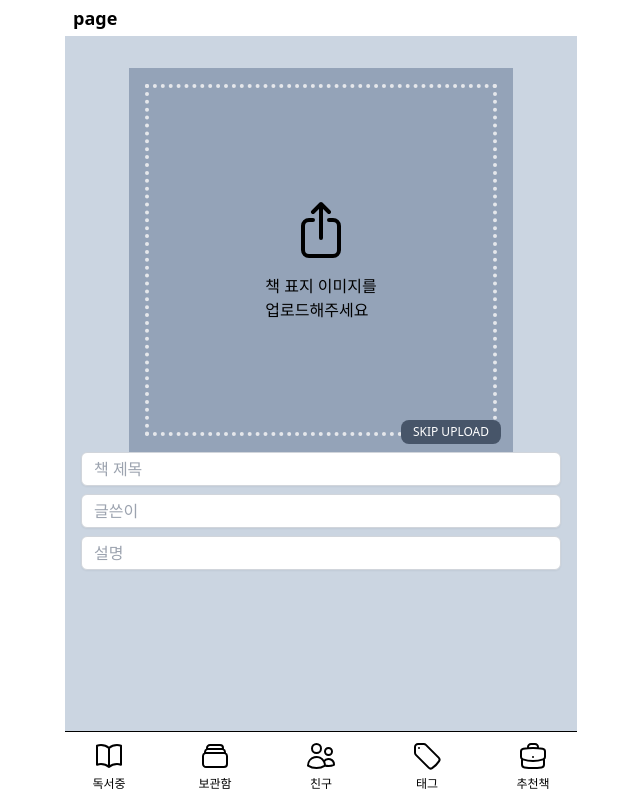
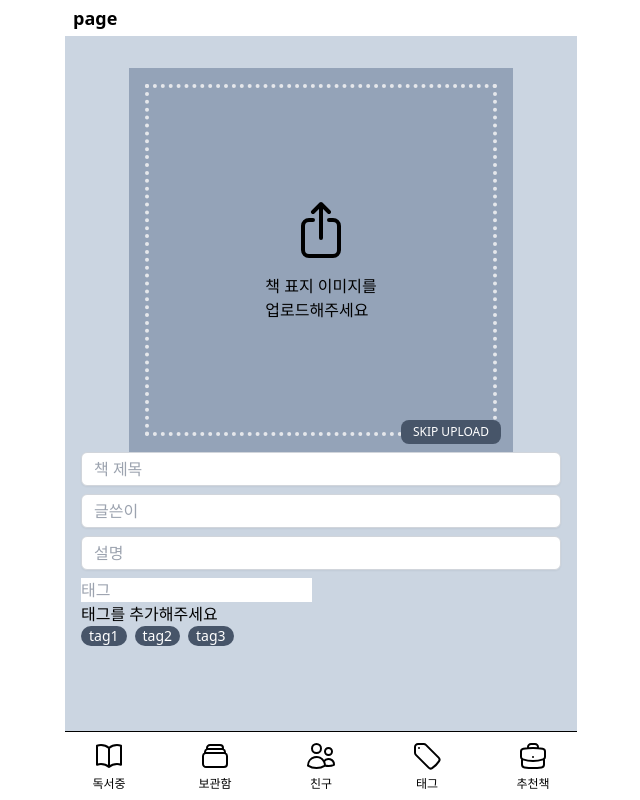
Before and after one commit to Yuyeol/book-talk, a Next.js app: page /Book/create in a window 1280 px wide. Shown: the whole page, without its empty margins (319-959 px from the left). Built offline with nearby package versions, Linux system fonts and the light colour scheme.

Commit message:
feat #3: create page 태그 추가

```diff
--- /dev/null
+++ b/components/selectable-tag.tsx
@@ -0,0 +1,24 @@
+const SelectableTag = ({
+  name,
+  id,
+  selectTag,
+  isSelected,
+}: {
+  name: string;
+  id: string;
+  selectTag: (id: string) => void;
+  isSelected: boolean;
+}) => {
+  return (
+    <div
+      className={`px-2 text-sm text-white rounded-full bg-slate-600 ${
+        isSelected && "ring-2 ring-red-400"
+      }`}
+      onClick={() => selectTag(id)}
+    >
+      {name}
+    </div>
+  );
+};
+
+export default SelectableTag;
--- a/pages/Book/[id].tsx
+++ b/pages/Book/[id].tsx
@@ -21,6 +21,7 @@ const BookDetail = () => {
         input bar
         <div>photo</div>
         <div>design option</div>
+        <div>select tags</div>
         <div>send button</div>
       </div>
     </Layout>
--- a/pages/Book/create.tsx
+++ b/pages/Book/create.tsx
@@ -1,19 +1,60 @@
 import Input from "@/components/core/input";
 import ImageInput from "@/components/create/image-input";
 import Layout from "@/components/layout";
+import SelectableTag from "@/components/selectable-tag";
+import { useCallback, useState } from "react";
 
 interface Props {}
 
-const Create = ({}: Props) => (
+const Create = ({}: Props) => {
+  const [tags, setTags] = useState<string[]>([]);
+  const selectTag = useCallback(
+    (id: string) => {
+      if (tags.length > 5) {
+        alert("태그는 최대 5개까지 선택 가능합니다.");
+        return;
+      }
+      if (tags.includes(id)) {
+        setTags(tags.filter((item) => item !== id));
+      } else {
+        setTags([...tags, id]);
+      }
+    },
+    [tags]
+  );
+  return (
     <Layout>
       <div className="px-4">
         <form>
+          {/* 이미지 인풋 확인되면 작아지면서 나머지 Input들 노출됨 */}
           <ImageInput />
           <Input placeholder="책 제목" />
           <Input placeholder="글쓴이" />
           <Input placeholder="설명" />
+          {/* input은 마무리할때 안보이게 처리해도될듯. 디자인따라 정해보자 */}
+          <input
+            placeholder="태그"
+            className=""
+            value={tags}
+            onChange={() => {}}
+          />
         </form>
+        <div>
+          <div>태그를 추가해주세요</div>
+          <div className="flex flex-wrap gap-2">
+            {["1", "2", "3"].map((i) => (
+              <SelectableTag
+                key={i}
+                name={`tag${i}`}
+                id={i}
+                selectTag={selectTag}
+                isSelected={tags.includes(i)}
+              />
+            ))}
+          </div>
+        </div>
       </div>
     </Layout>
   );
+};
 export default Create;
```
Lines whose indentation alone changed are shown as unchanged.
